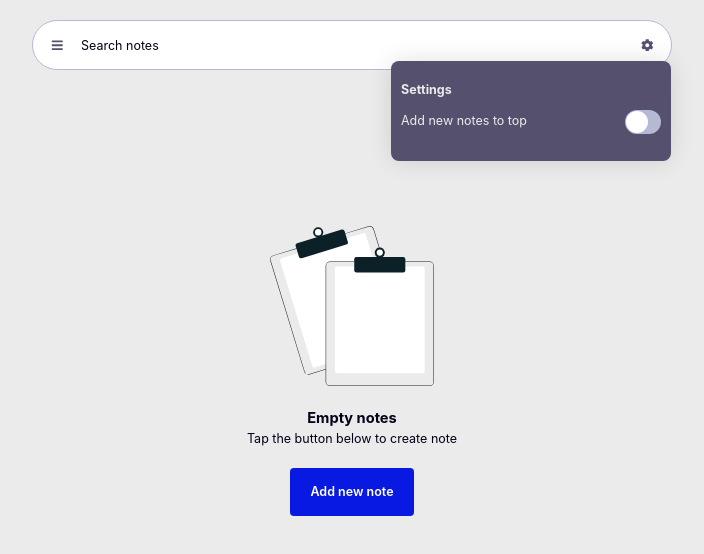
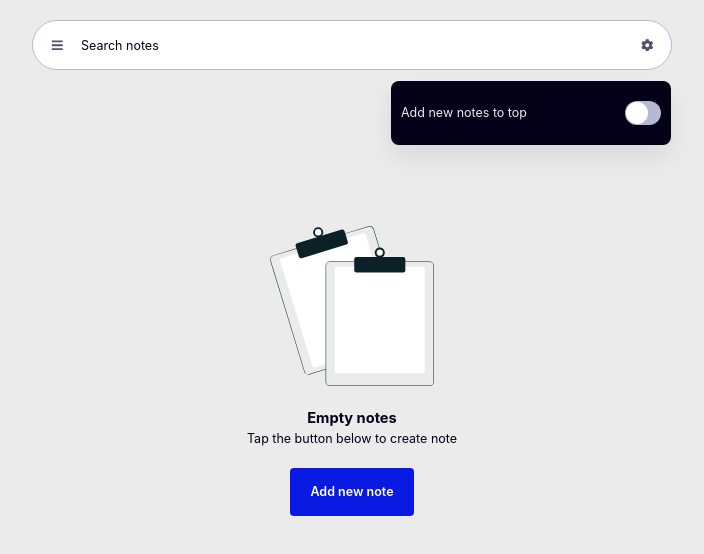
Before and after one commit to gzkdev/minote, a React (Create React App) app: page / in a window 1280 px wide. Both pictures are taken after a click on the button 935 px from the left and 45 px from the top of the page. Shown: the top 554 px of the page, without its empty margins (288-992 px from the left). Built offline with nearby package versions, Linux system fonts and the light colour scheme.

Commit message:
updated tooltip and sidebar styles,

```diff
--- a/src/components/Modal/Modal.jsx
+++ /dev/null
@@ -1,43 +0,0 @@
-import { useRef } from "react";
-import styled from "styled-components";
-import SettingsModal from "./SettingsModal";
-
-const ModalStyled = styled.div`
-  position: absolute;
-  top: 4rem;
-  right: 0;
-  width: min(70vw, 280px);
-  min-height: 100px;
-  background-color: var(--color-710);
-  color: var(--color-110);
-  border-radius: 8px;
-  box-shadow: 0 0 24px rgba(0, 0, 0, 0.12);
-  padding: 1rem 1rem;
-  opacity: 0;
-  pointer-events: none;
-  transform: translate(0, 20%);
-  transition: transform 400ms, opacity 200ms;
-  z-index: -1;
-
-  &[data-visible="true"] {
-    opacity: 1;
-    pointer-events: all;
-    transform: translate(0, 0);
-  }
-`;
-
-export default function Modal({ state, stateFunction }) {
-  const modal = useRef();
-  const handleCloseModal = () => {
-    stateFunction((state) => !state);
-  };
-  return (
-    <ModalStyled
-      data-visible={state && state}
-      ref={modal}
-      onClick={handleCloseModal}
-    >
-      <SettingsModal />
-    </ModalStyled>
-  );
-}
--- a/src/components/Modal/SettingsModal.jsx
+++ /dev/null
@@ -1,40 +0,0 @@
-import { useContext } from "react";
-import styled from "styled-components";
-import Toggle from "../Toggle";
-import NotesContext from "../../NotesContext";
-
-const SettingsModalStyled = styled.div`
-  padding: 1rem 0;
-
-  & h5 {
-    font-size: var(--fs-0);
-    margin-bottom: 1rem;
-  }
-
-  & > div {
-    display: flex;
-    flex-wrap: wrap;
-    gap: 0.5rem;
-    align-items: center;
-    justify-content: space-between;
-
-    &:nth-child(3) {
-      margin-top: 1rem;
-    }
-  }
-`;
-
-function SettingsModal() {
-  const { setNotesArrangement } = useContext(NotesContext);
-  return (
-    <SettingsModalStyled>
-      <h5>Settings</h5>
-      <div>
-        <span>Add new notes to top</span>{" "}
-        <Toggle toggleFunction={setNotesArrangement} />
-      </div>
-    </SettingsModalStyled>
-  );
-}
-
-export default SettingsModal;
--- a/src/components/SearchBar/SearchBar.jsx
+++ b/src/components/SearchBar/SearchBar.jsx
@@ -2,7 +2,8 @@ import { useContext, useState } from "react";
 import NotesContext from "../../NotesContext";
 import { SearchBarStyled } from "../styled";
 import { FaBars, FaCog } from "react-icons/fa";
-import Modal from "../Modal/Modal";
+// import Modal from "../Modal/Modal";
+import SettingsToolTip from "../Tooltips/SettingToolTip";
 
 function SearchBar() {
   const { searchText, setSearchText, toggleisActive } =
@@ -31,7 +32,10 @@ function SearchBar() {
       >
         <FaCog />
       </button>
-      <Modal state={isSettingsOpen} stateFunction={setIsSettingsOpen} />
+      <SettingsToolTip
+        state={isSettingsOpen}
+        stateFunction={setIsSettingsOpen}
+      />
     </SearchBarStyled>
   );
 }
--- /dev/null
+++ b/src/components/Tooltips/SettingToolTip.jsx
@@ -0,0 +1,22 @@
+import { useContext } from "react";
+import Toggle from "../Toggle";
+import NotesContext from "../../NotesContext";
+import ToolTipStyled from "../styled/Tooltip.styled";
+
+function SettingsToolTip({ state, stateFunction }) {
+  const { setNotesArrangement } = useContext(NotesContext);
+  const handleCloseModal = () => {
+    stateFunction((state) => !state);
+  };
+
+  return (
+    <ToolTipStyled data-visible={state && state} onClick={handleCloseModal}>
+      <div className="tooltip__action">
+        <span>Add new notes to top</span>{" "}
+        <Toggle toggleFunction={setNotesArrangement} />
+      </div>
+    </ToolTipStyled>
+  );
+}
+
+export default SettingsToolTip;
--- /dev/null
+++ b/src/components/styled/Tooltip.styled.jsx
@@ -0,0 +1,32 @@
+import styled from "styled-components";
+
+const ToolTipStyled = styled.div`
+  position: absolute;
+  top: 6rem;
+  right: 0;
+  width: min(70vw, 280px);
+  background-color: var(--color-700);
+  color: var(--color-110);
+  border-radius: 8px;
+  padding: 2rem 1rem;
+  opacity: 0;
+  pointer-events: none;
+  transform: translate(0, 20%);
+  transition: transform 400ms, opacity 200ms;
+  box-shadow: 0 12px 24px rgba(0, 0, 0, 0.08);
+  z-index: -1;
+
+  &[data-visible="true"] {
+    opacity: 1;
+    pointer-events: all;
+    transform: translate(0, 0);
+  }
+
+  .tooltip__action {
+    display: flex;
+    align-items: center;
+    justify-content: space-between;
+  }
+`;
+
+export default ToolTipStyled;
```
